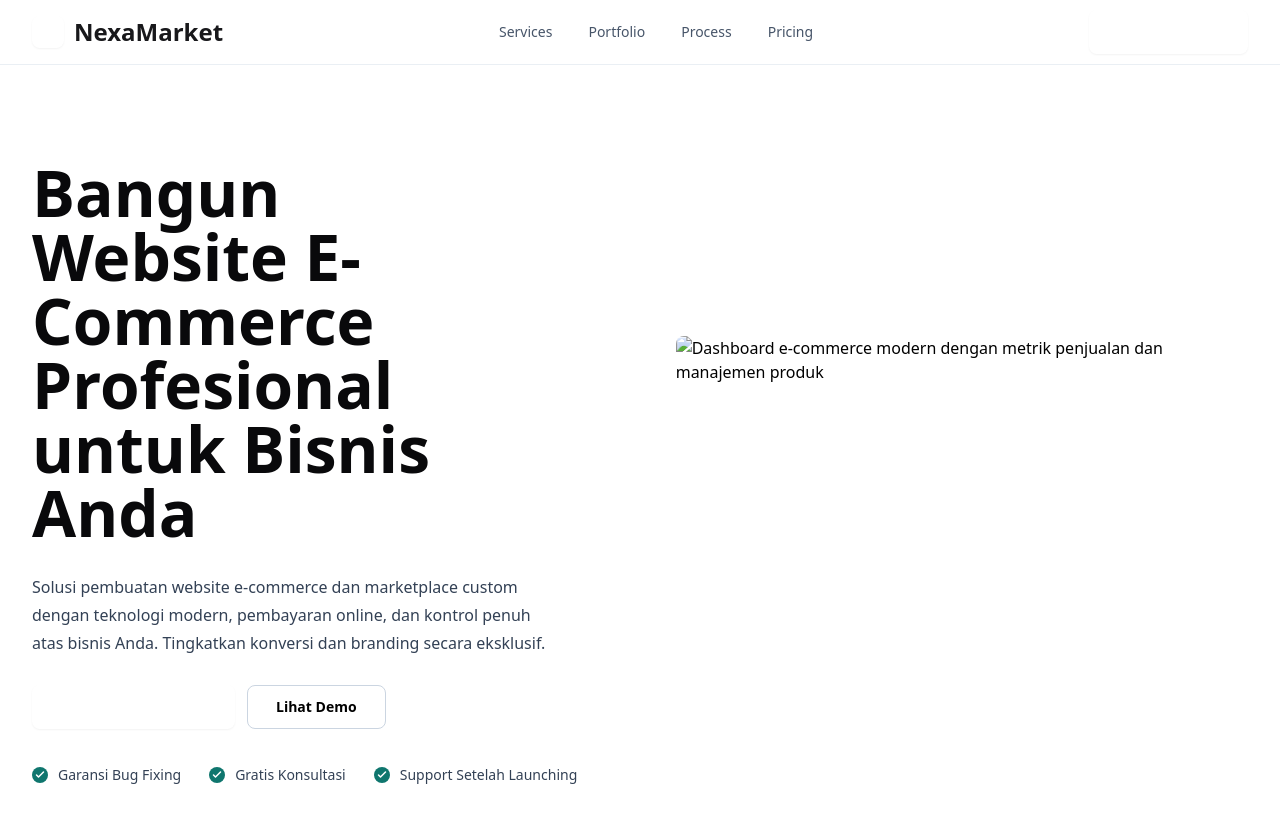
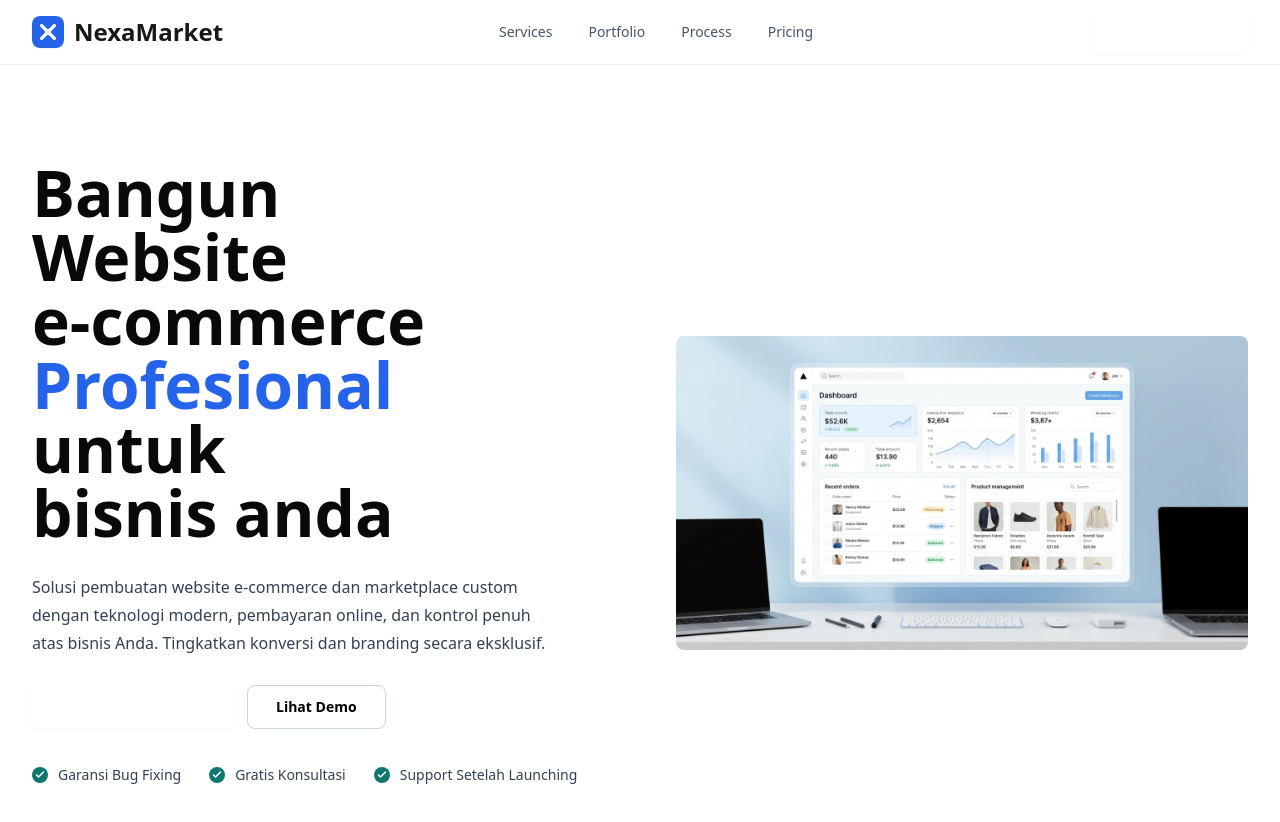
Before and after one commit to RanggaKenz/Nexamarket, a plain HTML site: page index.html in a window 1280 px wide. Drawn offline with nearby package versions, Linux system fonts and the light colour scheme.

Commit message:
update: logo header dan teks hero

```diff
--- a/index.html
+++ b/index.html
@@ -40,30 +40,33 @@
         class="mx-auto flex h-16 max-w-[1280px] items-center justify-between px-6 lg:px-8"
         aria-label="Navigasi utama"
       >
-        <a href="#" class="flex items-center gap-2.5" aria-label="NexaMarket">
-          <span
-            class="grid size-8 place-items-center rounded-lg bg-primary text-white shadow-sm"
+        <a href="#" class="group flex items-center gap-2.5" aria-label="NexaMarket">
+          <img
+            src="image/Logo.png"
+            alt=""
+            class="size-8 rounded-lg shadow-sm transition duration-300 group-hover:-translate-y-0.5 group-hover:scale-105"
             aria-hidden="true"
-          >
-            <svg
-              class="size-5"
-              viewBox="0 0 24 24"
-              fill="none"
-              stroke="currentColor"
-              stroke-width="3"
-              stroke-linecap="round"
-            >
-              <path d="M6 6l12 12M18 6 6 18" />
-            </svg>
-          </span>
+          />
           <span class="text-2xl font-extrabold text-zinc-900">NexaMarket</span>
         </a>
 
         <div class="hidden items-center gap-9 text-sm font-medium text-slate-600 md:flex">
-          <a class="transition hover:text-primary" href="#">Services</a>
-          <a class="transition hover:text-primary" href="#">Portfolio</a>
-          <a class="transition hover:text-primary" href="#">Process</a>
-          <a class="transition hover:text-primary" href="#">Pricing</a>
+          <a class="group relative inline-flex py-2 transition duration-300 hover:-translate-y-0.5 hover:text-primary" href="#">
+            Services
+            <span class="absolute inset-x-0 -bottom-0.5 h-0.5 origin-left scale-x-0 rounded-full bg-primary transition-transform duration-300 group-hover:scale-x-100"></span>
+          </a>
+          <a class="group relative inline-flex py-2 transition duration-300 hover:-translate-y-0.5 hover:text-primary" href="#">
+            Portfolio
+            <span class="absolute inset-x-0 -bottom-0.5 h-0.5 origin-left scale-x-0 rounded-full bg-primary transition-transform duration-300 group-hover:scale-x-100"></span>
+          </a>
+          <a class="group relative inline-flex py-2 transition duration-300 hover:-translate-y-0.5 hover:text-primary" href="#">
+            Process
+            <span class="absolute inset-x-0 -bottom-0.5 h-0.5 origin-left scale-x-0 rounded-full bg-primary transition-transform duration-300 group-hover:scale-x-100"></span>
+          </a>
+          <a class="group relative inline-flex py-2 transition duration-300 hover:-translate-y-0.5 hover:text-primary" href="#">
+            Pricing
+            <span class="absolute inset-x-0 -bottom-0.5 h-0.5 origin-left scale-x-0 rounded-full bg-primary transition-transform duration-300 group-hover:scale-x-100"></span>
+          </a>
         </div>
 
         <a
@@ -85,8 +88,10 @@
               id="hero-title"
               class="max-w-[11ch] text-[40px] font-extrabold leading-[1.08] tracking-normal text-zinc-950 sm:max-w-[12ch] sm:text-6xl lg:text-[64px]"
             >
-              Bangun Website E-Commerce
-              <span class="text-primary">Profesional</span> untuk Bisnis Anda
+              Bangun Website<br />
+              e-commerce<br />
+              <span class="text-[#2563EB]">Profesional</span> untuk<br />
+              bisnis anda
             </h1>
 
             <p class="mt-7 max-w-[58ch] text-base leading-7 text-slate-700">
@@ -157,7 +162,7 @@
 
           <figure class="relative lg:pt-10">
             <img
-              src="image/gambar hero section.png"
+              src="image/gambar_hero_section.png"
               alt="Dashboard e-commerce modern dengan metrik penjualan dan manajemen produk"
               class="relative z-10 w-full rounded-lg object-cover shadow-soft ring-1 ring-white/70 lg:aspect-[1.82/1] lg:object-[52%_50%]"
             />
```
